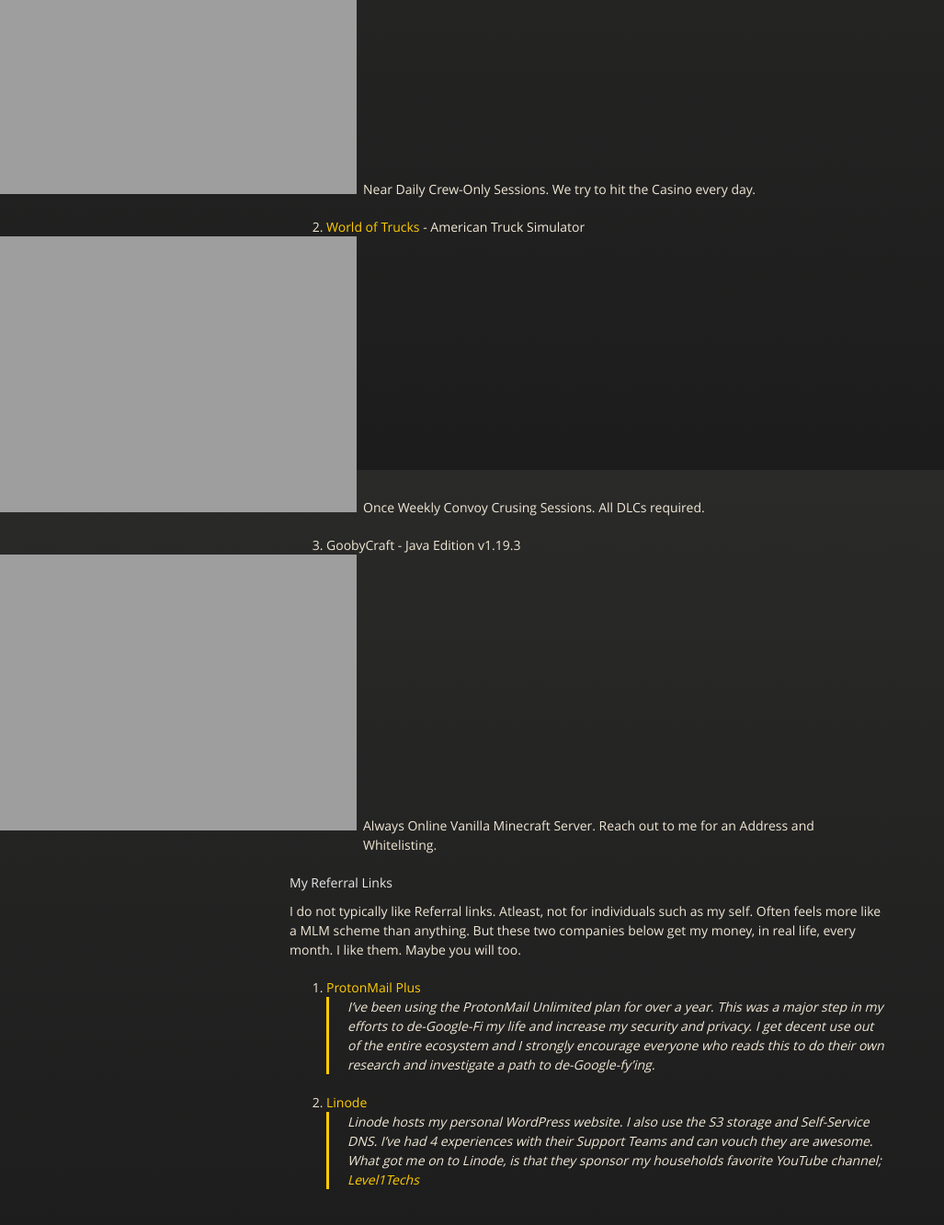
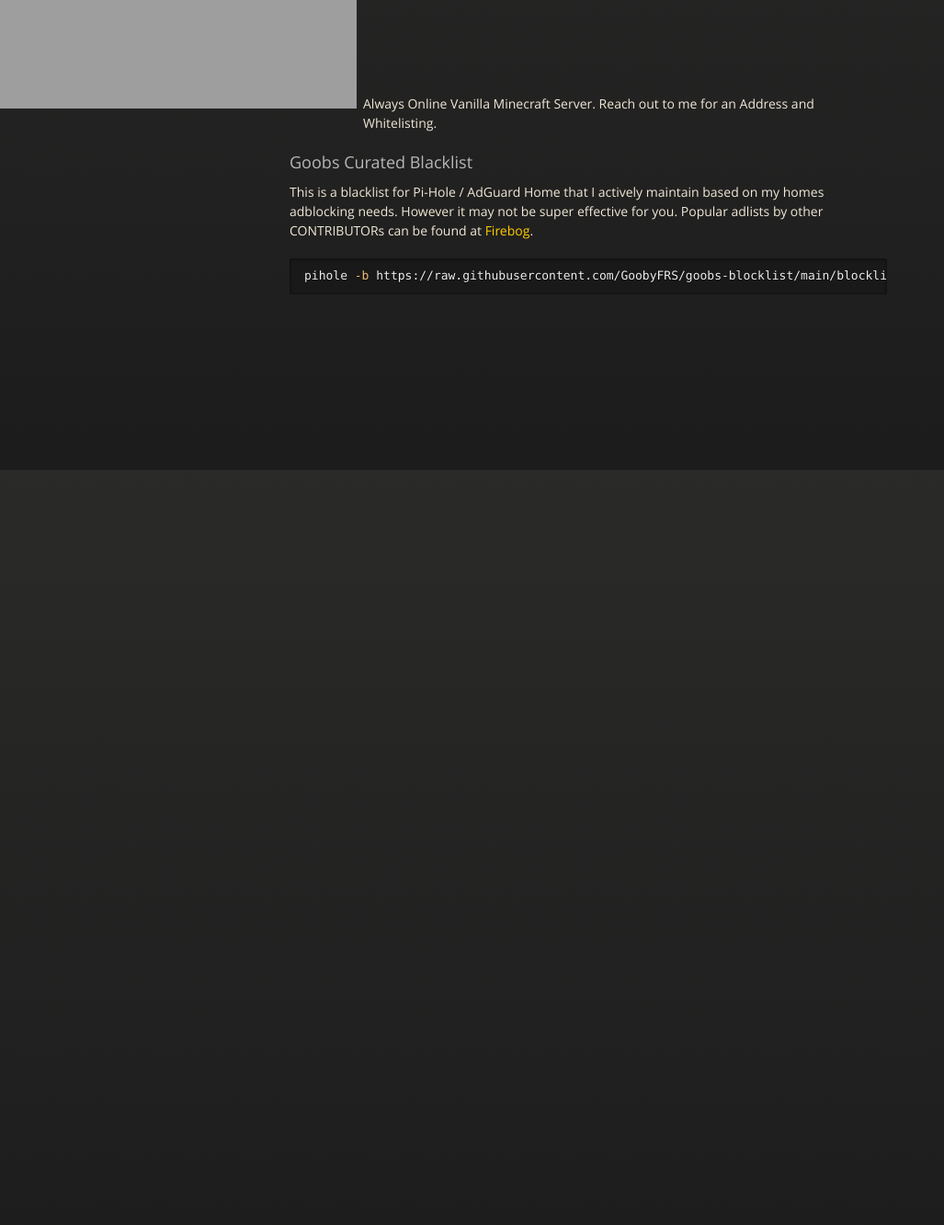
Before and after one commit to GoobyFRS/goobyfrs.github.io, a Jekyll site: the page built from README.md, in a window 1280 px wide and 1400 px high, scrolled down 1221 px, cut to the strip 68-1400 px from the top of the window. Shown: the whole strip at 92% size, without its empty margins (0-1027 px from the left). Built offline with Jekyll 4.4.1, drawn with Linux system fonts in a browser that asks for light colours; our own code applies the rules of GitHub Pages for plain Markdown files; the repository's description, which GitHub fills in, is left out; after the commit the page ends 1719 px from its top, so only the background shows below that; some of the changed text lies outside the part shown.

Commit message:
clean up

````diff
--- a/README.md
+++ b/README.md
@@ -1,19 +1,8 @@
 # About GoobyFRS
 
-Hello everyone - I am [GoobyFRS](https://linktr.ee/goobyfrs) out on the internet and in video games. I mostly play simulator and racing games but I can get into just about anything. Here are some of my other links.
+Hello everyone! I am [GoobyFRS](https://linktr.ee/goobyfrs) and I host game servers for friends and family. You probably found this website by clicking my link while loading into a Game Server. I can host various servers all over the USA. Please reach out if you would like me to host for you.
 
-- [My Personal Website](https://www.mattfaulkner.net/)
-- [My Very Small Web Hosting Business](https://www.grhost.net/)
-
-## Goobs Curated Blacklist
-
-This is a blacklist for Pi-Hole / AdGuard Home that I actively maintain based on my home adblocking usage. However it may not be super effective for you. This is only a collection of my other 10 adlists did not catch. Popular adlists by other CONTRIBUTORs can be found at [Firebog](https://firebog.net/)
-
-```bash
-pihole -b https://raw.githubusercontent.com/GoobyFRS/goobs-blocklist/main/blocklist.txt
-```
-
-### Our Gaming Club
+## Goobys Gaming Clubs
 
 1. [Rubber Dubbies](https://socialclub.rockstargames.com/crew/rubber_dubbys/wall) - GTA Online // Rockstar Crew
     - Near Daily Crew-Only Sessions. We try to hit the Casino every day.
@@ -22,12 +11,10 @@ pihole -b https://raw.githubusercontent.com/GoobyFRS/goobs-blocklist/main/blockl
 3. GoobyCraft - Java Edition v1.19.3
     - Always Online Vanilla Minecraft Server. Reach out to me for an Address and Whitelisting.
 
-#### My Referral Links
+### Goobs Curated Blacklist
 
-I do not typically like Referral links. Atleast, not for individuals such as my self. Often feels more like a MLM scheme than anything. But these two companies below get my money, in real life, every month. I like them. Maybe you will too.
+This is a blacklist for Pi-Hole / AdGuard Home that I actively maintain based on my homes adblocking needs. However it may not be super effective for you. Popular adlists by other CONTRIBUTORs can be found at [Firebog](https://firebog.net/).
 
-1. [ProtonMail Plus](https://pr.tn/ref/9E1AC5Q1T3Z0)
-    > I've been using the ProtonMail Unlimited plan for over a year. This was a major step in my efforts to de-Google-Fi my life and increase my security and privacy. I get decent use out of the entire ecosystem and I strongly encourage everyone who reads this to do their own research and investigate a path to de-Google-fy'ing.
-
-2. [Linode](https://www.linode.com/lp/refer/?r=d46f7cf236f69208c12b9ebc684046a2f8516247)
-    > Linode hosts my personal WordPress website. I also use the S3 storage and Self-Service DNS. I've had 4 experiences with their Support Teams and can vouch they are awesome. What got me on to Linode, is that they sponsor my households favorite YouTube channel; [Level1Techs](https://www.youtube.com/c/level1techs)
+```bash
+pihole -b https://raw.githubusercontent.com/GoobyFRS/goobs-blocklist/main/blocklist.txt
+```
--- a/_config.yml
+++ b/_config.yml
@@ -1,6 +1,6 @@
 lang: en
 title: Gooby's Git Land
-desc: GitHub Pages Example
+desc: Goobys Game Network
 remote_theme: pages-themes/midnight@v0.2.0
 author: Matt Faulkner
 #baseurl: "https://goobyfrs.github.io"
````
